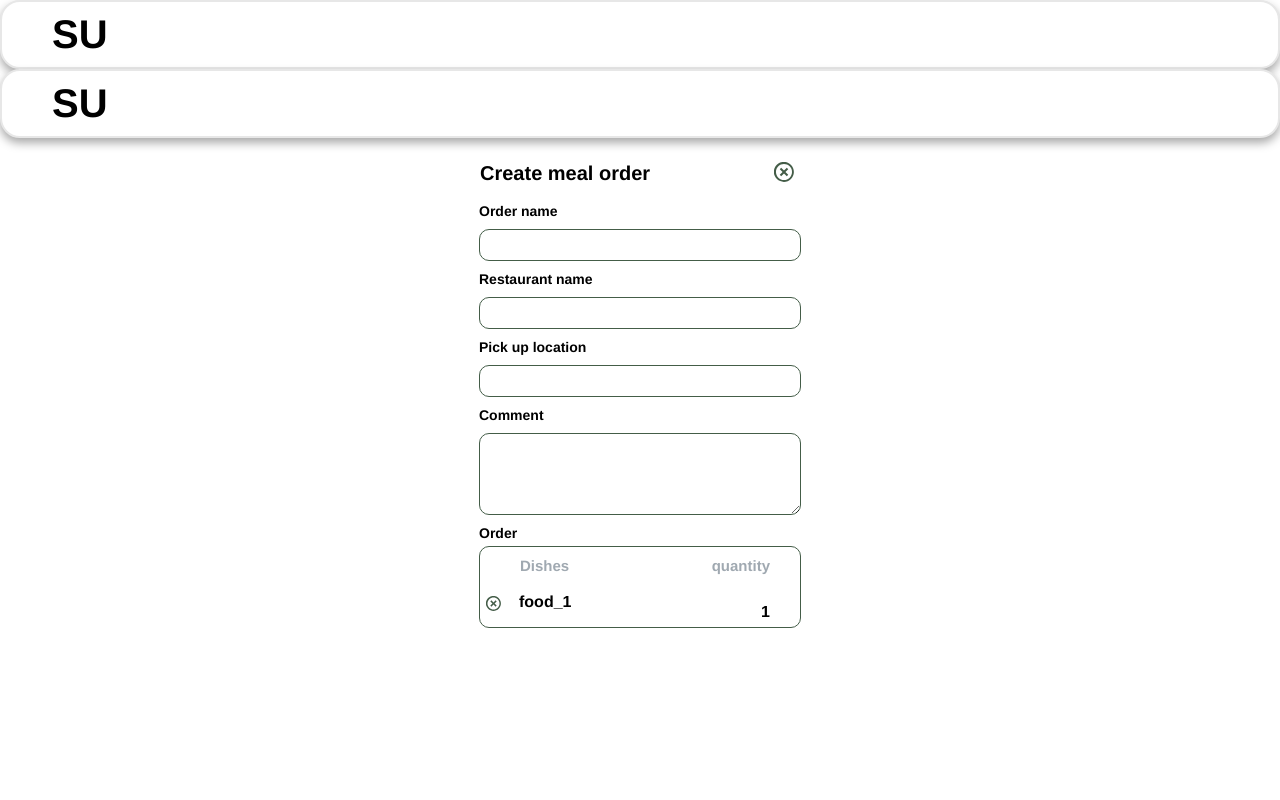
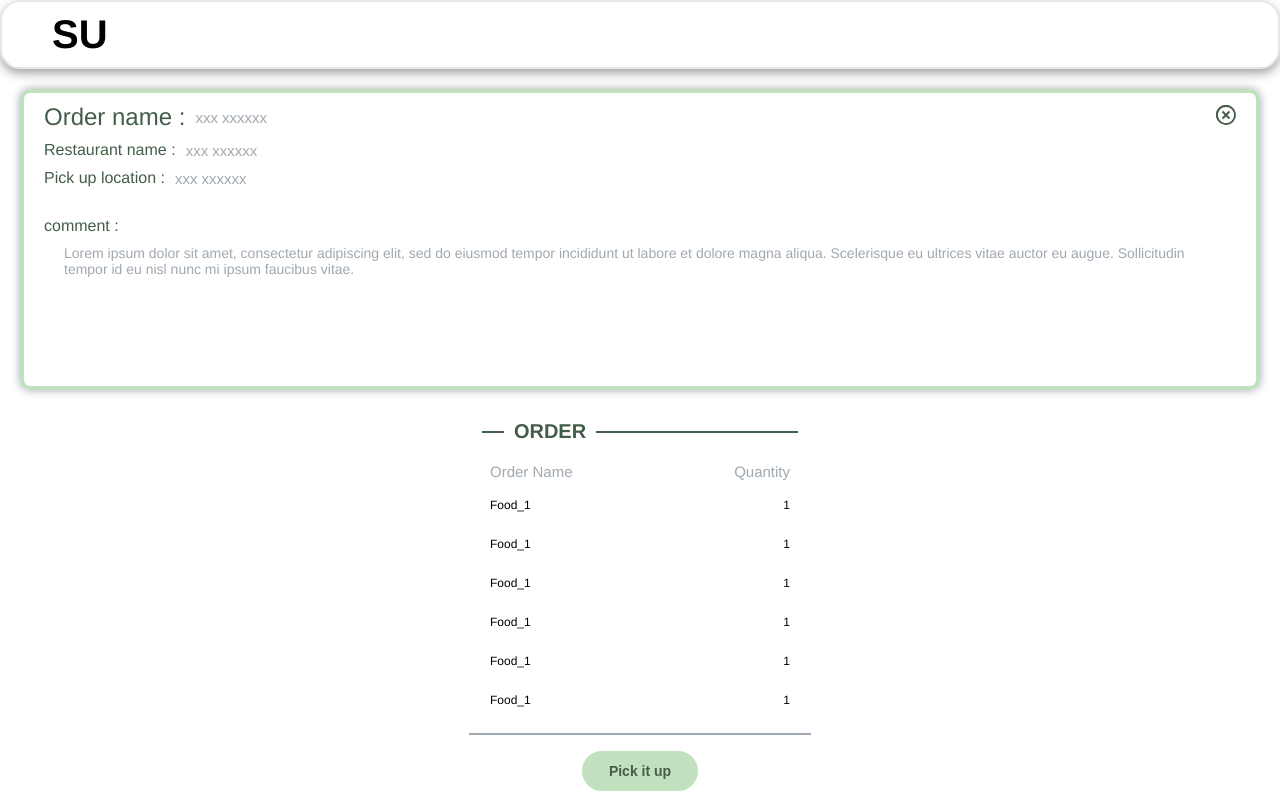
Before and after one commit to Green-Teaz123/Green_, a React (Create React App) app: page / in a window 1280 px wide. Shown: the top 800 px of the page. Built offline with nearby package versions, Linux system fonts and the light colour scheme.

Commit message:
fix pop-up

```diff
--- a/src/App.js
+++ b/src/App.js
@@ -2,11 +2,13 @@ import React from 'react';
 import './App.css';
 // import Login from './page/login';
 import Kinglouy from './page/createOrder';
+import OrderInfo from './page/orderInfo';
 
 function App() {
   return (
     <div>
-      <Kinglouy />
+      {/* <Kinglouy /> */}
+      <OrderInfo />
     </div>
   );
 }
--- a/src/page/createOrder.js
+++ b/src/page/createOrder.js
@@ -1,11 +1,9 @@
 import React from "react";
-import Header from "../component/header";
 import "../styles/createOrder.css";
 
 export default function CreateOrder() {
     return (
         <div>
-            <Header />
             <div className="create-order">
                 <div className="header-create-order">
                     <p>Create meal order</p>
--- a/src/page/indexmain.js
+++ b/src/page/indexmain.js
@@ -1,5 +1,4 @@
 import React from "react";
-import Header from "../component/header";
 import OrderStyle from "../component/orderStyle";
 import Order from "../component/Order";
 import "../styles/main.css";
@@ -7,7 +6,6 @@ import "../styles/main.css";
 export default function King_louy() {
     return (
     <div>
-        <Header />
         <div className="create-order">
             <input type="submit" value="Create your meal +" />
         </div>
--- a/src/page/orderInfo.js
+++ b/src/page/orderInfo.js
@@ -8,24 +8,19 @@ import "../styles/orderInfo.css";
 
 export default function OrderInfo() {
     const [isPopupVisible, setPopupVisible] = useState(false);
-
-
     const togglePopup = () => {
         setPopupVisible(!isPopupVisible);
         const bodyBG = document.querySelector("body");
         const boxOfOrderInfo = document.querySelector(".frame-order");
-        const popup = document.querySelector(".popup");
         if (!isPopupVisible) {
             bodyBG.style.backgroundColor = "rgba(255, 255, 255, 0.9)";
             bodyBG.style.transition = "0.5s";
             bodyBG.style.overflow = "hidden";
             boxOfOrderInfo.style.filter = "blur(5px)";
-            // popup.style.filter = "blur(0px)";
         } else {
             bodyBG.style.backgroundColor = "white";
             bodyBG.style.overflow = "auto";
             boxOfOrderInfo.style.filter = "blur(0px)";
-            // popup.style.display = "none";
         }
     };
     return (
@@ -35,10 +30,8 @@ export default function OrderInfo() {
                     <div className="info-header">
                         <div className="header-title">
                             <h2>Order name :</h2>
-
                             {/* insert Order Name here */}
                             <p>xxx xxxxxx</p>
-
                     </div>
                     <div >
                         <a>
@@ -50,14 +43,11 @@ export default function OrderInfo() {
                 </div>
                 <div className="order-detail">
                         <h4>Restaurant name :</h4>
-
                             {/* insert Restaurant here */}
                             <p>xxx xxxxxx</p>
-
                     </div>
                     <div className="order-detail">
                             <h4>Pick up location :</h4>
-
                             {/* insert Location here */}
                             <p>xxx xxxxxx</p>
 
@@ -82,8 +72,6 @@ export default function OrderInfo() {
                     <MenuOrder />
                     <MenuOrder />
                     <MenuOrder />
-
-
                     <div className="OrderEnd">
                         <p className="endLiner"></p>
                     </div>
@@ -95,6 +83,7 @@ export default function OrderInfo() {
                 </div>
             </div>
             {isPopupVisible && <Popup closePopup={togglePopup} />}
+            {/* <Popup  /> */}
 
         </div>
 
--- a/src/styles/Popup.css
+++ b/src/styles/Popup.css
@@ -1,8 +1,3 @@
-<<<<<<< HEAD
-
-=======
->>>>>>> 310373cb4d7b7881dd7e976ff13bf6f1764032bb
-
 .popup {
     position: fixed;
     top: 50%;
```
